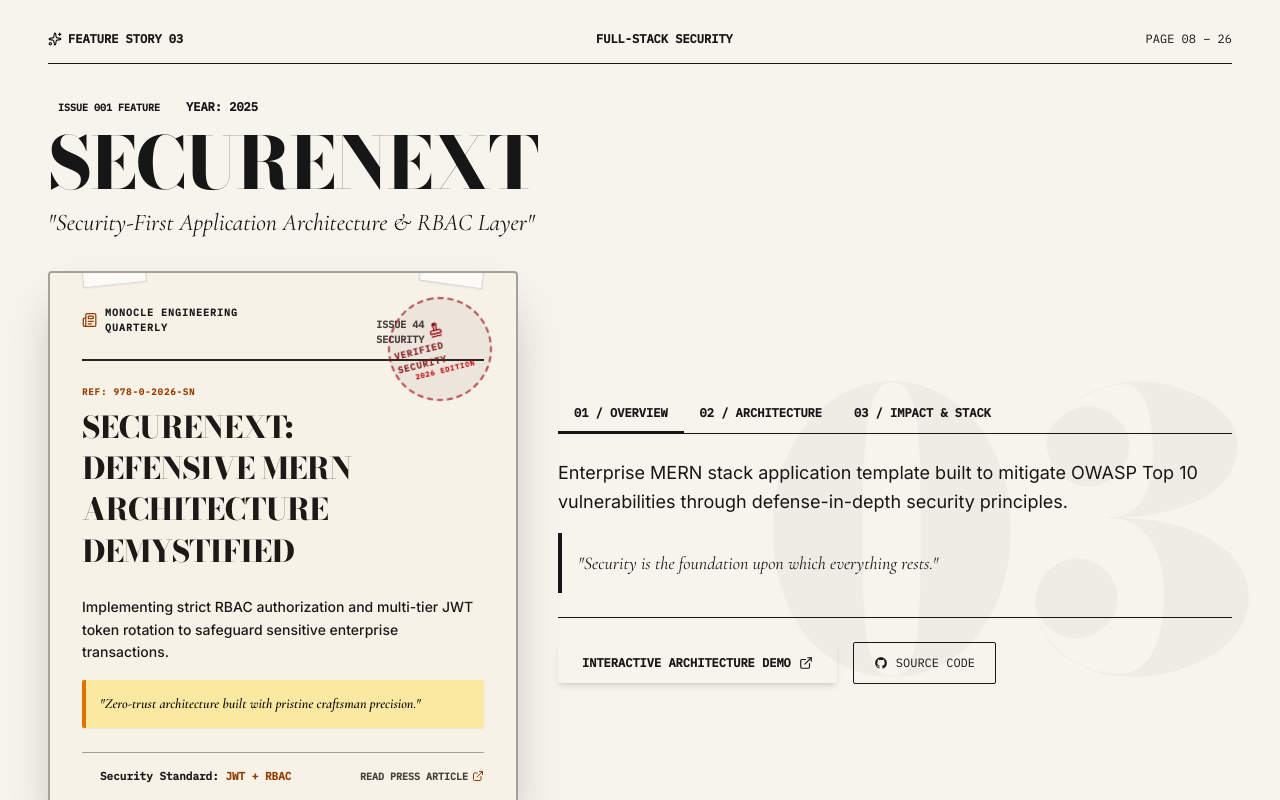
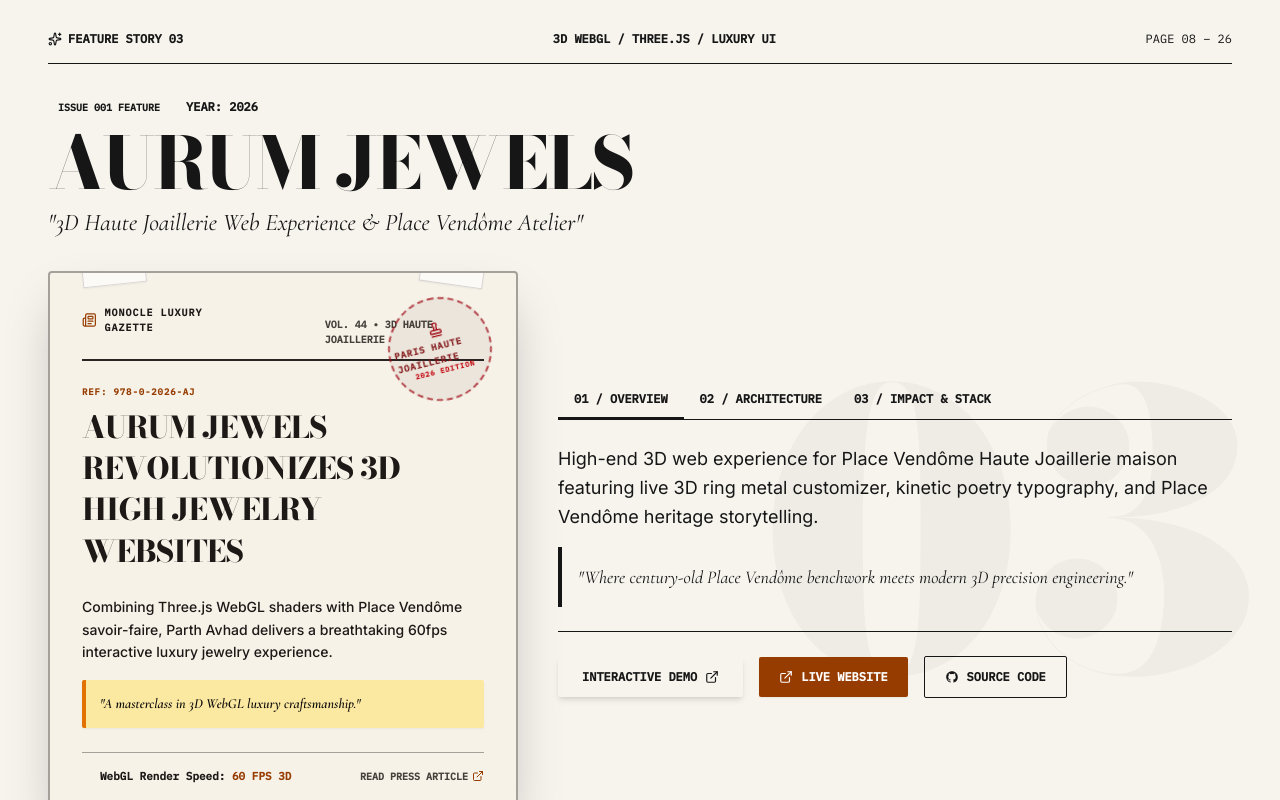
Before and after one commit to AvhadParth/ParthsPortfolio, a React (Vite) app: page / in a window 1280 px wide. Shown: the part 5800-6600 px from the top of the page. Built offline with nearby package versions, Linux system fonts and the light colour scheme; a web font is replaced by a local one.

Commit message:
feat: Replace SecureNext with Aurum Jewels project including source code and live demo links

```diff
--- a/src/components/EditorialPressCollage.jsx
+++ b/src/components/EditorialPressCollage.jsx
@@ -26,13 +26,13 @@
       editionNo: "REF: 978-0-2026-PG"
     },
     {
-      publication: "MONOCLE ENGINEERING QUARTERLY",
-      date: "ISSUE 44 • SECURITY",
-      headline: "SECURENEXT: DEFENSIVE MERN ARCHITECTURE DEMYSTIFIED",
-      excerpt: "Implementing strict RBAC authorization and multi-tier JWT token rotation to safeguard sensitive enterprise transactions.",
-      quote: "Zero-trust architecture built with pristine craftsman precision.",
-      stampText: "VERIFIED SECURITY",
-      editionNo: "REF: 978-0-2026-SN"
+      publication: "MONOCLE LUXURY GAZETTE",
+      date: "VOL. 44 • 3D HAUTE JOAILLERIE",
+      headline: "AURUM JEWELS REVOLUTIONIZES 3D HIGH JEWELRY WEBSITES",
+      excerpt: "Combining Three.js WebGL shaders with Place Vendôme savoir-faire, Parth Avhad delivers a breathtaking 60fps interactive luxury jewelry experience.",
+      quote: "A masterclass in 3D WebGL luxury craftsmanship.",
+      stampText: "PARIS HAUTE JOAILLERIE",
+      editionNo: "REF: 978-0-2026-AJ"
     }
   ];
 
--- a/src/components/ProjectFeatureStory.jsx
+++ b/src/components/ProjectFeatureStory.jsx
@@ -166,16 +166,29 @@
                 onMouseEnter={() => soundEngine.playHoverClick()}
                 className="flex items-center gap-2 px-6 py-3 bg-graphite text-paper-ivory dark:bg-paper-ivory dark:text-graphite font-mono-editorial text-xs font-bold rounded-xs hover:bg-accent-champagne hover:text-graphite transition-all cursor-pointer shadow-md"
               >
-                <span>INTERACTIVE ARCHITECTURE DEMO</span>
+                <span>INTERACTIVE DEMO</span>
                 <ExternalLink className="w-3.5 h-3.5" />
               </button>
+
+              {project.liveDemoUrl && (
+                <a
+                  href={project.liveDemoUrl}
+                  target="_blank"
+                  rel="noopener noreferrer"
+                  onMouseEnter={() => soundEngine.playHoverClick()}
+                  className="flex items-center gap-2 px-5 py-3 bg-amber-800 text-white font-mono-editorial text-xs font-bold rounded-xs hover:bg-accent-champagne hover:text-graphite transition-colors shadow-xs"
+                >
+                  <ExternalLink className="w-3.5 h-3.5" />
+                  <span>LIVE WEBSITE</span>
+                </a>
+              )}
 
               <a
                 href={project.githubUrl}
                 target="_blank"
                 rel="noopener noreferrer"
                 onMouseEnter={() => soundEngine.playHoverClick()}
-                className="flex items-center gap-2 px-5 py-3 border border-paper-border hover:border-graphite font-mono-editorial text-xs text-graphite dark:text-paper-ivory rounded-xs transition-colors"
+                className="flex items-center gap-2 px-5 py-3 border border-paper-border hover:border-graphite font-mono-editorial text-xs text-graphite dark:text-paper-ivory font-bold rounded-xs transition-colors"
               >
                 <GithubIcon className="w-3.5 h-3.5" />
                 <span>SOURCE CODE</span>
--- a/src/components/ProjectModal.jsx
+++ b/src/components/ProjectModal.jsx
@@ -96,14 +96,25 @@
 
               {/* Action Buttons */}
               <div className="flex flex-wrap gap-4 pt-2">
+                {project.liveDemoUrl && (
+                  <a
+                    href={project.liveDemoUrl}
+                    target="_blank"
+                    rel="noopener noreferrer"
+                    className="flex-1 py-3 bg-amber-800 text-white text-center font-bold uppercase tracking-widest hover:bg-accent-champagne hover:text-graphite transition-colors flex items-center justify-center gap-2 rounded-xs shadow-xs"
+                  >
+                    <ExternalLink className="w-4 h-4" />
+                    <span>VISIT LIVE WEBSITE</span>
+                  </a>
+                )}
                 <a
                   href={project.githubUrl}
                   target="_blank"
                   rel="noopener noreferrer"
-                  className="flex-1 py-3 bg-graphite text-paper-ivory dark:bg-paper-ivory dark:text-graphite text-center font-bold uppercase tracking-widest hover:bg-accent-champagne hover:text-graphite transition-colors flex items-center justify-center gap-2"
+                  className="flex-1 py-3 bg-graphite text-paper-ivory dark:bg-paper-ivory dark:text-graphite text-center font-bold uppercase tracking-widest hover:bg-accent-champagne hover:text-graphite transition-colors flex items-center justify-center gap-2 rounded-xs shadow-xs"
                 >
                   <GithubIcon className="w-4 h-4" />
-                  <span>VIEW FULL REPOSITORY ON GITHUB</span>
+                  <span>VIEW SOURCE CODE ON GITHUB</span>
                 </a>
               </div>
             </div>
--- a/src/data/portfolioData.js
+++ b/src/data/portfolioData.js
@@ -81,28 +81,28 @@
       quote: "In security, defense must adapt faster than deception."
     },
     {
-      id: "securenext",
+      id: "aurumjewels",
       featureNumber: "03",
-      year: "2025",
-      title: "SecureNext",
-      subtitle: "Security-First Application Architecture & RBAC Layer",
-      category: "FULL-STACK SECURITY",
-      metricValue: "JWT + RBAC",
-      metricLabel: "Security Standard",
+      year: "2026",
+      title: "Aurum Jewels",
+      subtitle: "3D Haute Joaillerie Web Experience & Place Vendôme Atelier",
+      category: "3D WEBGL / THREE.JS / LUXURY UI",
+      metricValue: "60 FPS 3D",
+      metricLabel: "WebGL Render Speed",
       coverImage: "/images/fact_matrix_editorial.png",
-      abstract: "Enterprise MERN stack application template built to mitigate OWASP Top 10 vulnerabilities through defense-in-depth security principles.",
-      challenge: "Enforcing granular RBAC and stateless session security.",
+      abstract: "High-end 3D web experience for Place Vendôme Haute Joaillerie maison featuring live 3D ring metal customizer, kinetic poetry typography, and Place Vendôme heritage storytelling.",
+      challenge: "Achieving real-time 60fps PBR diamond and gold shader rendering with smooth camera scroll pathing.",
       architecture: [
-        "Cryptographic password hashing via Bcrypt",
-        "Stateless session management via HttpOnly JWT",
-        "Role-Based Access Control (RBAC) middleware",
-        "MongoDB encrypted storage layers"
+        "Three.js & WebGL PBR material shader customizer",
+        "GSAP ScrollTrigger camera animation pathing",
+        "Place Vendôme Atelier heritage & collection showcase",
+        "Responsive VIP consultation drawer & gazette subscription"
       ],
-      outcome: "Zero unauthenticated data leaks in penetration benchmarks.",
-      techStack: ["React", "Node.js", "Express", "MongoDB", "JWT", "Bcrypt"],
-      githubUrl: "https://github.com/AvhadParth",
-      liveDemoUrl: "https://github.com/AvhadParth",
-      quote: "Security is the foundation upon which everything rests."
+      outcome: "Delivered a 60fps interactive 3D luxury jewelry showcase across mobile & desktop.",
+      techStack: ["Three.js", "WebGL", "GSAP", "JavaScript", "HTML5", "CSS3"],
+      githubUrl: "https://github.com/AvhadParth/AurumJewels",
+      liveDemoUrl: "https://github.com/AvhadParth/AurumJewels",
+      quote: "Where century-old Place Vendôme benchwork meets modern 3D precision engineering."
     }
   ],
   skillsCatalog: {
```
